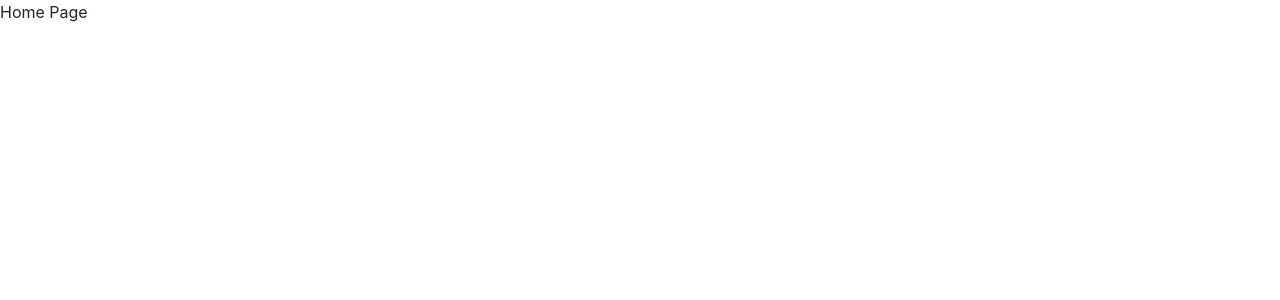
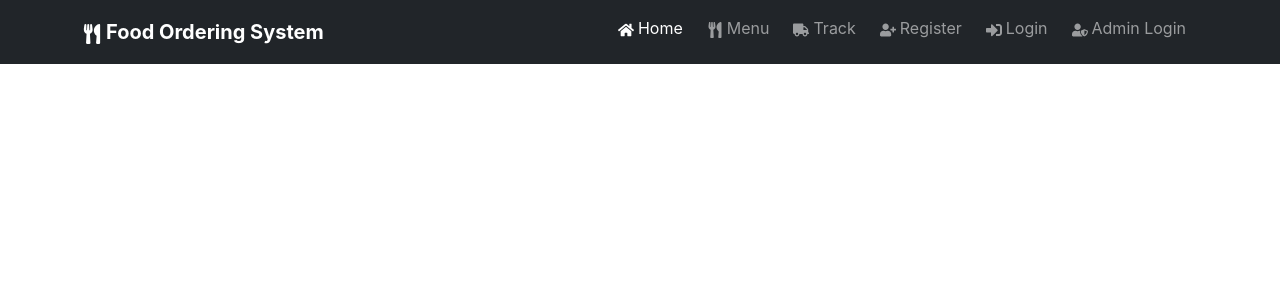
Before and after one commit to gitcoder-amit/FoodOrdering-App, a React (Create React App) app in the folder FoodOrderingSystem/frontend/: page / in a window 1280 px wide. Shown: the top 300 px of the page. Built offline with nearby package versions, Linux system fonts and the light colour scheme.

Commit message:
added navbar

```diff
--- a/FoodOrderingSystem/frontend/src/components/AdminSidebar.js
+++ b/FoodOrderingSystem/frontend/src/components/AdminSidebar.js
@@ -23,7 +23,7 @@
             </div>
 
             <div className ='list-group list-group-flush'>
-                <Link className = 'list-group-item list-group-item-action bg-dark text-white'><FaThLarge className = 'me-2 icon-fix'/>Dashboard</Link>
+                <Link to = '/admin-dashboard' className = 'list-group-item list-group-item-action bg-dark text-white'><FaThLarge className = 'me-2 icon-fix'/>Dashboard</Link>
             </div>
 
             <div className ='list-group list-group-flush'>
--- a/FoodOrderingSystem/frontend/src/pages/Home.js
+++ b/FoodOrderingSystem/frontend/src/pages/Home.js
@@ -1,8 +1,42 @@
 import React from 'react';
+import { FaHome, FaSignInAlt, FaTruck, FaUserPlus, FaUserShield, FaUtensils } from 'react-icons/fa';
+import { Link } from 'react-router-dom';
+
 
 const Home = () => {
     return (
-        <div>Home Page</div>
+        <div>
+           <nav className="navbar navbar-expand-lg navbar-dark bg-dark">
+                <div className="container">
+                    <Link className="navbar-brand fw-bold" to="#"><FaUtensils className='me-1'/>Food Ordering System</Link>
+                    <button className="navbar-toggler" type="button" data-bs-toggle="collapse" data-bs-target="#navbarSupportedContent" aria-controls="navbarSupportedContent" aria-expanded="false" aria-label="Toggle navigation">
+                    <span className="navbar-toggler-icon"></span>
+                    </button>
+                    <div className="collapse navbar-collapse" id="navbarSupportedContent">
+                    <ul className="navbar-nav ms-auto mb-2">
+                        <li className="nav-item mx-1">
+                        <Link className="nav-link active" aria-current="page" to="#"><FaHome className='me-1'/>Home</Link>
+                        </li>
+                        <li className="nav-item mx-1">
+                        <Link className="nav-link" to="#"><FaUtensils className='me-1'/>Menu</Link>
+                        </li>
+                        <li className="nav-item mx-1">
+                        <Link className="nav-link" to="#"><FaTruck className='me-1'/>Track</Link>
+                        </li>
+                        <li className="nav-item mx-1">
+                        <Link className="nav-link" to="#"><FaUserPlus className='me-1'/>Register</Link>
+                        </li>
+                        <li className="nav-item mx-1">
+                        <Link className="nav-link" to="#"><FaSignInAlt className='me-1'/>Login</Link>
+                        </li>
+                        <li className="nav-item mx-1">
+                        <Link className="nav-link" to="#"><FaUserShield className='me-1'/>Admin Login</Link>
+                        </li>
+                    </ul>
+                    </div>
+                </div>
+            </nav>
+        </div>
     )
 }
 
```
